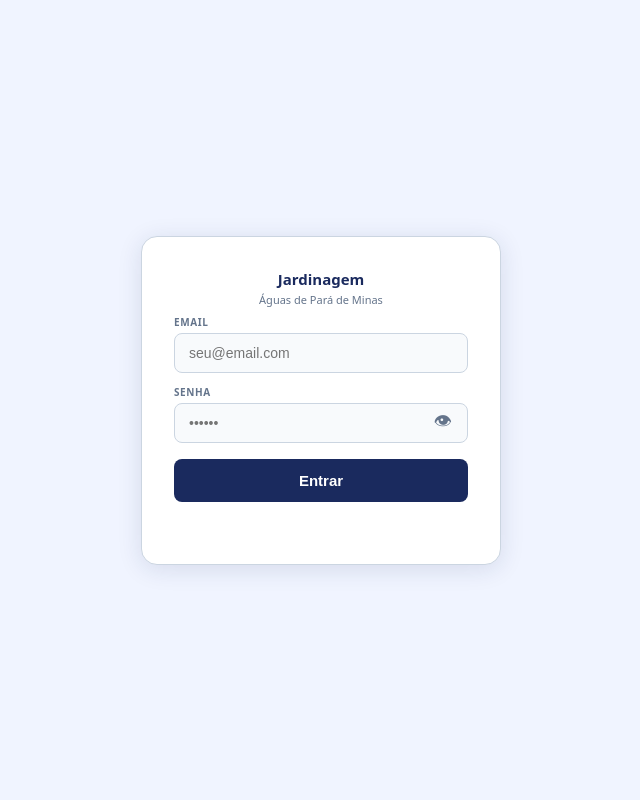
After one commit to edvaniammiguel/garra-sistemas, a Flask app: template jardinagem/templates/desk-login.html in a window 1280 px wide. The commit adds this page. Shown: the whole page, without its empty margins (319-959 px from the left). Run offline with Flask 3, Linux system fonts and the light colour scheme; the template is opened without the code that fills it, so the values that code supplies are empty; some libraries are stand-ins or nearby versions.

Commit message:
Add files via upload

```diff
--- /dev/null
+++ b/jardinagem/templates/desk-login.html
@@ -0,0 +1,85 @@
+<!DOCTYPE html>
+<html lang="pt-BR">
+<head>
+<meta charset="UTF-8">
+<meta name="viewport" content="width=device-width,initial-scale=1,maximum-scale=1">
+<link rel="icon" type="image/png" sizes="32x32" href="/jardinagem/static/icons/favicon-32.png">
+<link rel="icon" type="image/png" sizes="16x16" href="/jardinagem/static/icons/favicon-16.png">
+<link rel="apple-touch-icon" href="/jardinagem/static/icons/icon-192.png">
+<meta name="theme-color" content="#1A2A5E">
+<title>Garra Jardinagem</title>
+<style>
+*{margin:0;padding:0;box-sizing:border-box}
+body{font-family:system-ui,sans-serif;background:#F0F4FF;min-height:100vh;
+  display:flex;align-items:center;justify-content:center;padding:1.5rem}
+.card{background:#fff;border-radius:16px;padding:2rem;width:100%;max-width:360px;
+  box-shadow:0 4px 24px rgba(26,42,94,.12);border:1.5px solid #CBD5E1}
+h1{font-size:15px;font-weight:800;color:#1A2A5E;text-align:center;margin-bottom:3px}
+.sub{font-size:11px;color:#64748B;text-align:center;margin-bottom:.5rem}
+.lbl{font-size:10px;font-weight:700;color:#64748B;text-transform:uppercase;
+  letter-spacing:.06em;margin-bottom:4px;display:block}
+.inp{width:100%;padding:11px 14px;border:1.5px solid #CBD5E1;border-radius:8px;
+  font-size:14px;background:#F8FAFC;margin-bottom:.75rem;outline:none}
+.inp:focus{border-color:#1A2A5E}
+.pw-wrap{position:relative;margin-bottom:.75rem}
+.pw-wrap .inp{margin-bottom:0;padding-right:44px}
+.eye{position:absolute;right:12px;top:50%;transform:translateY(-50%);
+  background:none;border:none;cursor:pointer;font-size:18px;color:#64748B;padding:4px}
+.btn{width:100%;padding:13px;background:#1A2A5E;color:#fff;border:none;
+  border-radius:8px;font-size:15px;font-weight:800;cursor:pointer;margin-top:.25rem}
+.btn:disabled{opacity:.6}
+.msg{font-size:12px;text-align:center;margin-top:.75rem;min-height:18px;
+  color:#64748B}
+</style>
+</head>
+<body>
+<div class="card">
+<h1>Jardinagem</h1>
+<div class="sub">Águas de Pará de Minas</div>
+<label class="lbl">Email</label>
+<input class="inp" type="email" id="email" placeholder="seu@email.com">
+<label class="lbl">Senha</label>
+<div class="pw-wrap">
+<input class="inp" type="password" id="senha" placeholder="••••••">
+<button class="eye" onclick="document.getElementById('senha').type = document.getElementById('senha').type === 'password' ? 'text' : 'password'">👁</button>
+</div>
+<button class="btn" onclick="fazer_login()">Entrar</button>
+<div class="msg" id="msg"></div>
+</div>
+<script>
+// Detecta ambiente: localhost → DEV (backend local), senão → PRODUÇÃO
+const BASE_API = (location.hostname === "localhost" || location.hostname === "127.0.0.1")
+  ? "http://localhost:8000/jardinagem"
+  : "https://garra-sistemas.onrender.com/jardinagem"
+
+async function fazer_login(){
+  const email = document.getElementById('email').value.trim()
+  const senha = document.getElementById('senha').value.trim()
+  const msg = document.getElementById('msg')
+
+  if(!email || !senha){
+    msg.textContent = "Preencha email e senha"
+    return
+  }
+
+  try{
+    const r = await fetch(BASE_API + "/api/login", {
+      method: "POST",
+      headers: {"Content-Type": "application/json"},
+      body: JSON.stringify({email, senha})
+    })
+    const d = await r.json()
+    if(r.ok){
+      localStorage.setItem("garra_token", d.token)
+      localStorage.setItem("garra_usuario", JSON.stringify({nome: d.nome, perfil: d.perfil}))
+      window.location.href = "/jardinagem/desktop-app"
+    }else{
+      msg.textContent = d.detail || "Login inválido"
+    }
+  }catch(e){
+    msg.textContent = "Erro ao conectar"
+  }
+}
+</script>
+</body>
+</html>
```
Also changed, not shown: jardinagem/templates/desk-app.html (line endings or trailing spaces).
